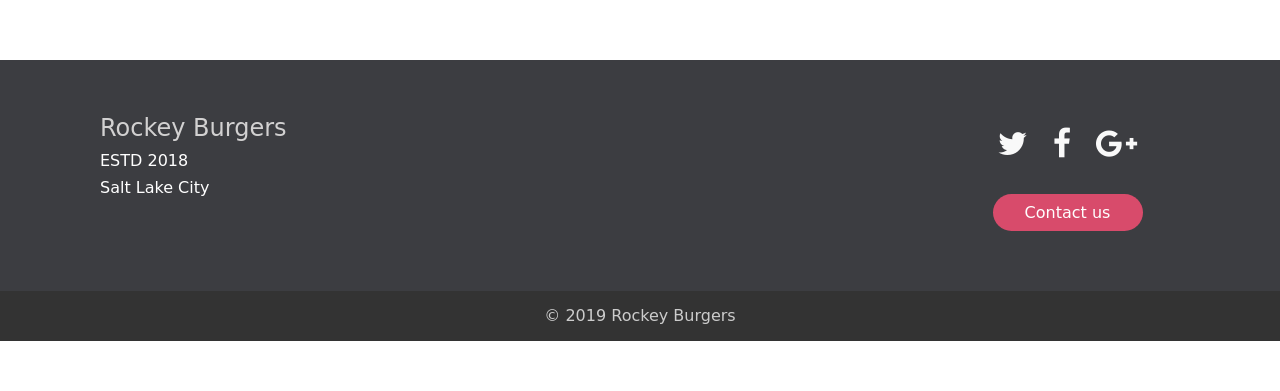
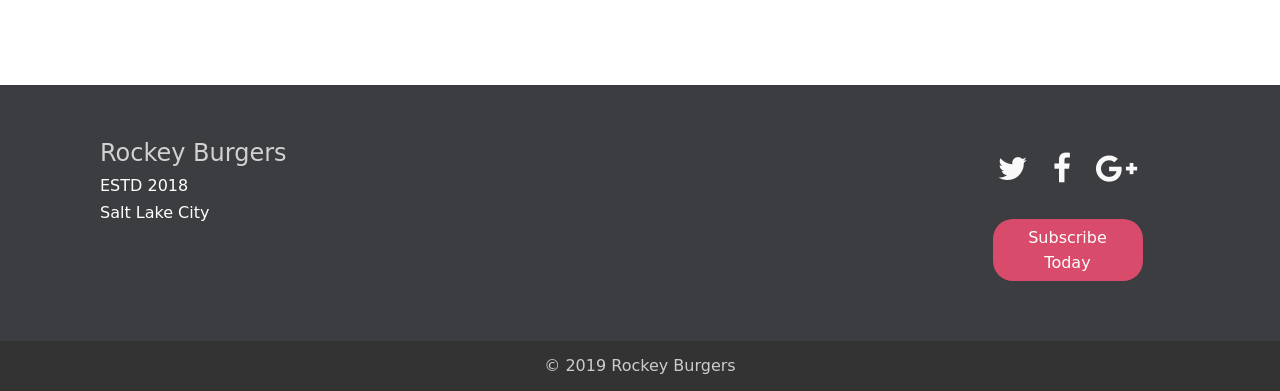
Before and after one commit to TheOleDoc/190204_RockeyBurgers, a website: page index.html in a window 1280 px wide. Shown: the part 1567-1958 px from the top of the page. Before the commit the page ends 1908 px from the top, so only its background shows below. Drawn offline with nearby package versions, Linux system fonts and the light colour scheme; a web font is replaced by a local one.

Commit message:
updated-footer-subscribe-today

```diff
--- a/index.html
+++ b/index.html
@@ -127,7 +127,7 @@
                                     <a href="http://www.facebook.com/keyburgers" class="facebook"><i class="fa fa-facebook"></i></a>
                                     <a href="http://plus.google.com/keyburgers" class="google"><i class="fa fa-google-plus"></i></a>
                                 </div>
-                                <button type="button" class="btn btn-default">Contact us</button>
+                                <button type="button" class="btn btn-default">Subscribe Today</button>
                             </div>
                         </div>
                     </div>
```
